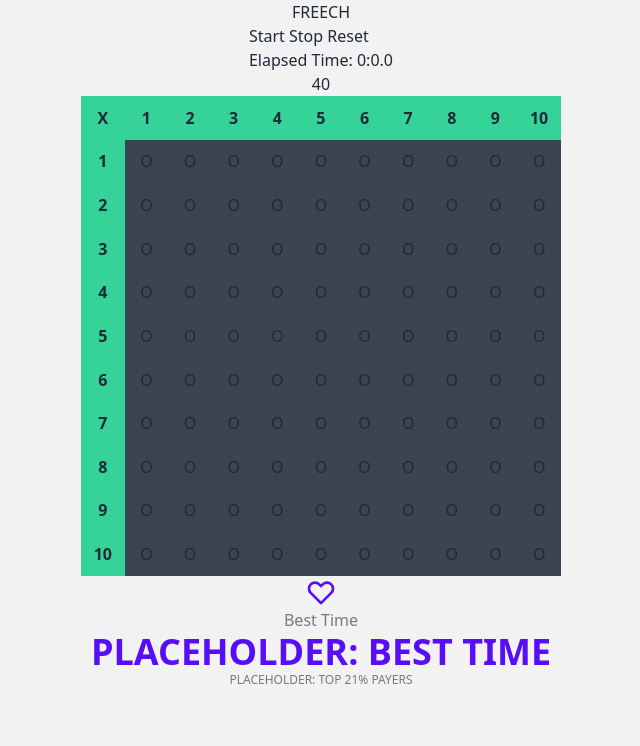
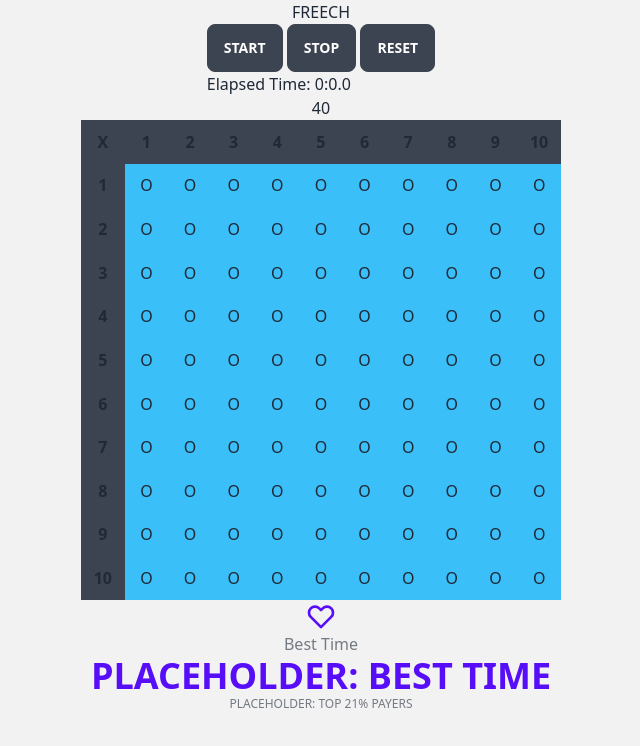
Before and after one commit to fyasla/multab, a SvelteKit app: page / in a window 1280 px wide. Shown: the top 746 px of the page, without its empty margins (319-959 px from the left). Built offline with nearby package versions, Linux system fonts and the light colour scheme.

Commit message:
some styling

```diff
--- a/src/routes/Square.svelte
+++ b/src/routes/Square.svelte
@@ -43,18 +43,18 @@
 </script>
 
 {#if x === 0 && y === 0}
-    <th class="w-1/11 h-1/11 text-center bg-success success-content" on:mouseenter={updateHoveredSquare}>X</th>
+    <th class="w-1/11 h-1/11 text-center bg-neutral neutral-content" on:mouseenter={updateHoveredSquare}>X</th>
 {:else if x === 0}
-    <th class="w-1/11 h-1/11 text-center bg-success success-content" on:mouseenter={updateHoveredSquare} class:bg-primary-focus={isSquareHovered} class:bg-secondary-focus={!isSquareHovered && isSecondaryHovered}>{y}</th>
+    <th class="w-1/11 h-1/11 text-center bg-neutral neutral-content" on:mouseenter={updateHoveredSquare} class:bg-neutral-focus={isSquareHovered || isSecondaryHovered}>{y}</th>
 {:else if y === 0}
-    <th class="w-1/11 h-1/11 text-center bg-success success-content" on:mouseenter={updateHoveredSquare} class:bg-primary-focus={isSquareHovered} class:bg-secondary-focus={!isSquareHovered && isSecondaryHovered}>{x}</th>
+    <th class="w-1/11 h-1/11 text-center bg-neutral neutral-content" on:mouseenter={updateHoveredSquare} class:bg-neutral-focus={isSquareHovered || isSecondaryHovered}>{x}</th>
 {:else}
     {#if isVisible}
-    <td transition:fade class="w-1/11 h-1/11 text-center bg-success success-content" on:mouseenter={updateHoveredSquare} class:bg-primary-focus={isSquareHovered} class:bg-secondary-focus={!isSquareHovered && isSecondaryHovered}>
+    <td transition:fade class="w-1/11 h-1/11 text-center bg-success success-content" on:mouseenter={updateHoveredSquare}>
         {x * y}
     </td>
     {:else}
-    <td on:click={handleClick} class="w-1/11 h-1/11 text-center neutral-content" on:mouseenter={updateHoveredSquare} class:bg-neutral={!isSquareHovered && !isSecondaryHovered} class:bg-primary-focus={isSquareHovered} class:bg-secondary-focus={!isSquareHovered && isSecondaryHovered}>
+    <td on:click={handleClick} class="w-1/11 h-1/11 text-center info-content" on:mouseenter={updateHoveredSquare} class:bg-info={!isSquareHovered && !isSecondaryHovered} class:bg-warning={isSquareHovered || isSecondaryHovered}>
         O
     </td>
     {/if}
--- a/src/routes/Timer.svelte
+++ b/src/routes/Timer.svelte
@@ -29,8 +29,8 @@
     }
   </script>
 
-  <button on:click={start}>Start</button>
-  <button on:click={stop}>Stop</button>
-  <button on:click={reset}>Reset</button>
+  <button class="btn" on:click={start}>Start</button>
+  <button class="btn" on:click={stop}>Stop</button>
+  <button class="btn" on:click={reset}>Reset</button>
 
   <p>Elapsed Time: {minutes}:{seconds}.{centiseconds}</p>
```
